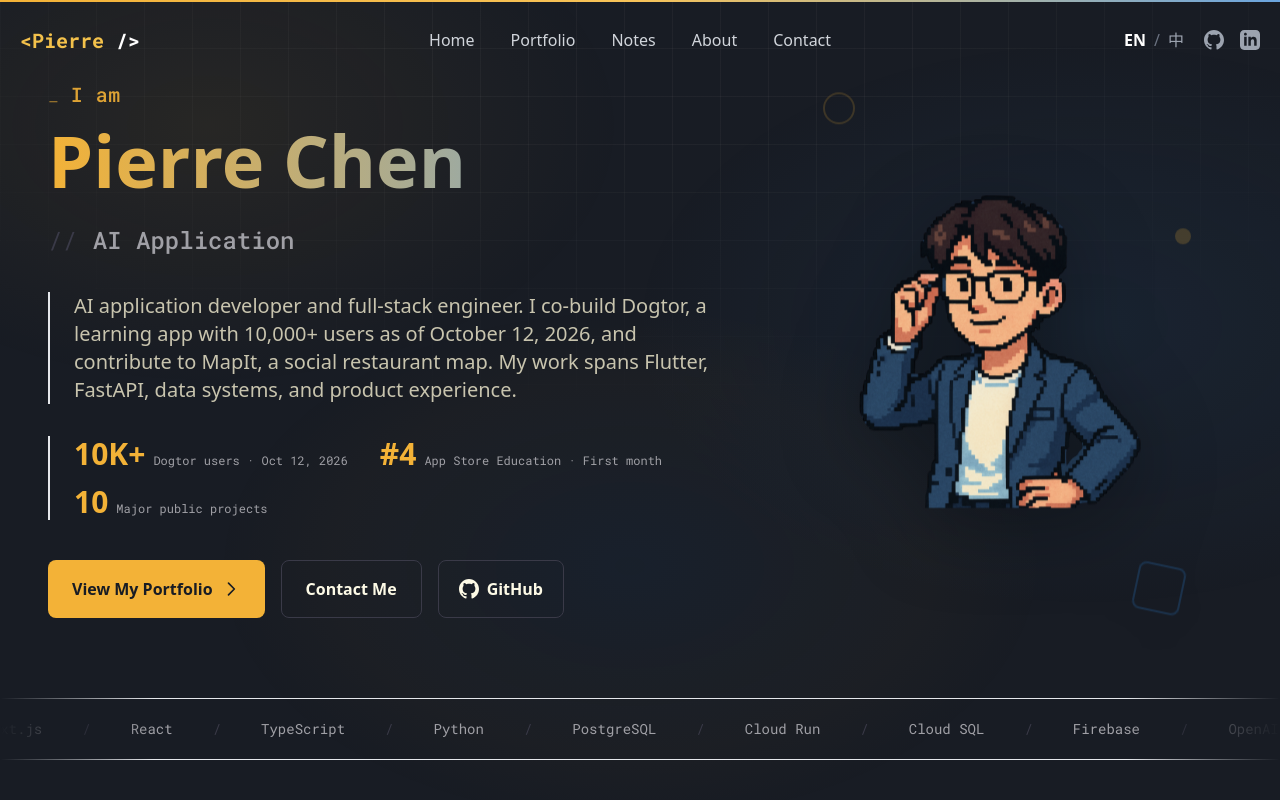
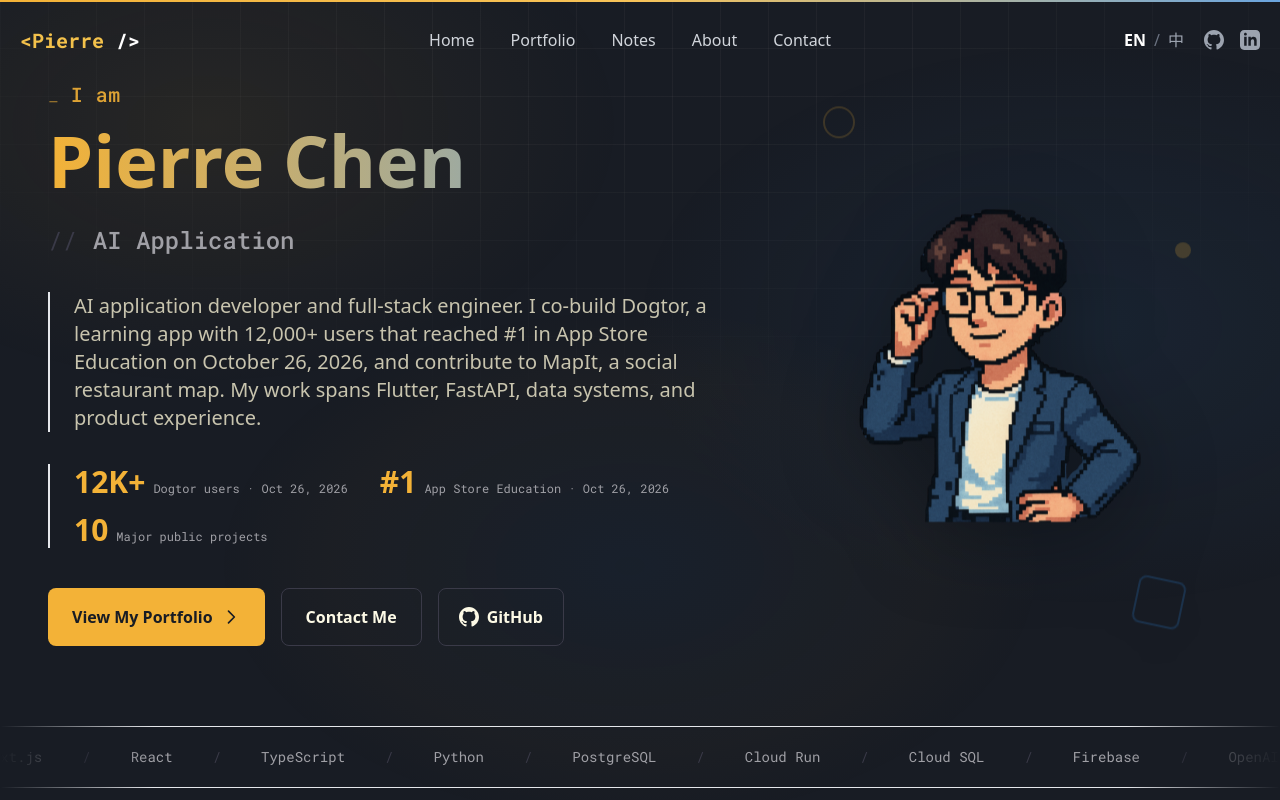
Before and after one commit to pierrechen2001/pierre-portfolio, a Next.js app: page / in a window 1280 px wide. Shown: the top 800 px of the page. Built offline with nearby package versions, Linux system fonts and the light colour scheme.

Commit message:
content: update Dogtor to Education number one and 12K users

```diff
--- a/src/app/page.tsx
+++ b/src/app/page.tsx
@@ -117,8 +117,8 @@ export default function Home() {
                 {/* Achievement Stats Strip - Mobile */}
                 <div className="flex flex-wrap gap-x-6 gap-y-2">
                   {[
-                    { value: '10K+', label: language === 'zh' ? 'Dogtor 用戶 · 2026/10/12' : 'Dogtor users · Oct 12, 2026' },
-                    { value: '#4',   label: language === 'zh' ? 'App Store 教育類 · 上線首月' : 'App Store Education · First month' },
+                    { value: '12K+', label: language === 'zh' ? 'Dogtor 用戶 · 2026/10/26' : 'Dogtor users · Oct 26, 2026' },
+                    { value: '#1',   label: language === 'zh' ? 'App Store 教育類 · 2026/10/26' : 'App Store Education · Oct 26, 2026' },
                     { value: String(projects.length), label: language === 'zh' ? '大型公開專案' : 'Major public projects' },
                   ].map(stat => (
                     <div key={stat.value} className="flex items-baseline gap-1.5">
@@ -206,8 +206,8 @@ export default function Home() {
                 {/* Achievement Stats Strip */}
                 <motion.div variants={staggerItem} className="flex flex-wrap gap-x-8 gap-y-3 pl-6 border-l-2 border-[var(--primary)]/20">
                   {[
-                    { value: '10K+', label: language === 'zh' ? 'Dogtor 用戶 · 2026/10/12' : 'Dogtor users · Oct 12, 2026' },
-                    { value: '#4',   label: language === 'zh' ? 'App Store 教育類 · 上線首月' : 'App Store Education · First month' },
+                    { value: '12K+', label: language === 'zh' ? 'Dogtor 用戶 · 2026/10/26' : 'Dogtor users · Oct 26, 2026' },
+                    { value: '#1',   label: language === 'zh' ? 'App Store 教育類 · 2026/10/26' : 'App Store Education · Oct 26, 2026' },
                     { value: String(projects.length), label: language === 'zh' ? '大型公開專案' : 'Major public projects' },
                   ].map(stat => (
                     <div key={stat.value} className="flex items-baseline gap-2">
--- a/src/contexts/LanguageContext.tsx
+++ b/src/contexts/LanguageContext.tsx
@@ -16,7 +16,7 @@ const translations = {
     // 頁面頭部
     'iam': 'I am',
     'fullname': 'Pierre Chen',
-    'description': 'AI application developer and full-stack engineer. I co-build Dogtor, a learning app with 10,000+ users as of October 12, 2026, and contribute to MapIt, a social restaurant map. My work spans Flutter, FastAPI, data systems, and product experience.',
+    'description': 'AI application developer and full-stack engineer. I co-build Dogtor, a learning app with 12,000+ users that reached #1 in App Store Education on October 26, 2026, and contribute to MapIt, a social restaurant map. My work spans Flutter, FastAPI, data systems, and product experience.',
     'view_portfolio': 'View My Portfolio',
     'contact_me': 'Contact Me',
     'resume': 'Resume',
@@ -46,7 +46,7 @@ const translations = {
     'about_page_title': 'About Me',
     'about_page_description': 'From chemistry research to information management and AI application development, with experience across product, data, and mobile engineering.',
     'who_am_i': 'Who Am I',
-    'about_intro_1': 'Hi, I\'m Pierre. I am an AI Application Developer Intern at Aiii.AI and a co-founder and software engineer building Dogtor. As of October 12, 2026, Dogtor has reached 10,000+ users; it ranked #4 in App Store Education in its first month after launch.',
+    'about_intro_1': 'Hi, I\'m Pierre. I am an AI Application Developer Intern at Aiii.AI and a co-founder and software engineer building Dogtor. On October 26, 2026, Dogtor reached #1 in App Store Education and added 2,000 users in one day, bringing its total to 12,000+ users.',
     'about_intro_2': 'My path began in chemistry research and continued into information management. I use that research mindset to map user problems, design data flows, and test product decisions before refining the implementation.',
     'about_intro_3': 'At Akira Dialog Tech, I worked on backend APIs and synthetic-data research. I also proposed the MapIt product concept and contribute to its NTU capstone development and HCI feasibility research, and have built client and education tools through Superb Education.',
     'work_experience': 'Work Experience',
@@ -76,7 +76,7 @@ const translations = {
     'dogtor_company': 'SuperB Software Technology — DOGTOR',
     'dogtor_period': 'Apr 2026 - Present',
     'dogtor_description': 'Co-founded Dogtor and built AI features, backend data systems, and the student learning product.',
-    'dogtor_achievement_1': 'Reached 10,000+ Dogtor users as of October 12, 2026; recorded 2,600 MAU and #4 in App Store Education in the first month after launch',
+    'dogtor_achievement_1': 'Reached #1 in App Store Education on October 26, 2026; added 2,000 users that day, bringing Dogtor to 12,000+ total users; recorded 2,600 MAU in the first month after launch',
     'dogtor_achievement_2': 'Proposed the overall architecture: knowledge-graph-based scoring, multi-model question checks across Taiwanese and SAT/AP curricula, and live personalized review',
     'dogtor_achievement_3': 'Built paid parent analytics that turns learning data into AI-generated weakness analyses and guidance',
 
@@ -164,7 +164,7 @@ const translations = {
     // 頁面頭部
     'iam': '我是',
     'fullname': 'Pierre Chen',
-    'description': '從 0 到上架的全端開發者，熱愛把想法變成真正有人在用的產品！Dogtor AI 上線首月就衝上 App Store 教育類第 4 名，至今已陪伴超過 10,000 位用戶學習。從 Flutter、FastAPI 到資料系統與產品體驗，我享受打磨每一個讓使用者會心一笑的細節。',
+    'description': '從 0 到上架的全端開發者，熱愛把想法變成真正有人在用的產品！Dogtor AI 於 2026 年 10 月 26 日登上 App Store 教育類第 1 名，已陪伴超過 12,000 位用戶學習。從 Flutter、FastAPI 到資料系統與產品體驗，我享受打磨每一個讓使用者會心一笑的細節。',
     'view_portfolio': '查看我的作品',
     'contact_me': '聯繫我',
     'resume': '履歷',
@@ -194,7 +194,7 @@ const translations = {
     'about_page_title': '關於我',
     'about_page_description': '從化學研究轉向資訊管理與 AI 應用開發，累積產品、資料與行動端的實作經驗。',
     'who_am_i': '我是誰',
-    'about_intro_1': '嗨，我是 Pierre，目前在 Aiii.AI 擔任 AI 應用開發實習生，也是 Dogtor 的共同創辦人與軟體工程師。截至 2026 年 10 月 12 日，Dogtor 已累積超過 10,000 位用戶；上線首月登上 App Store 教育類第 4 名。',
+    'about_intro_1': '嗨，我是 Pierre，目前在 Aiii.AI 擔任 AI 應用開發實習生，也是 Dogtor 的共同創辦人與軟體工程師。2026 年 10 月 26 日，Dogtor 登上 App Store 教育類第 1 名，當日新增 2,000 位用戶，累積用戶超過 12,000 位。',
     'about_intro_2': '我從化學研究走進資訊管理。研究訓練讓我習慣先釐清問題、整理資料流程，再設計系統並反覆驗證產品決策。',
     'about_intro_3': '曾在皓談心理科技投入後端 API 與合成資料研究。我提出 MapIt 的產品概念，目前與臺大資管專題團隊共同開發，研究從收藏到共同造訪的 HCI 與流程可行性；也透過精湛教育開發客戶與教學工具。',
     'work_experience': '工作經歷',
@@ -224,7 +224,7 @@ const translations = {
     'dogtor_company': 'SuperB Software Technology — DOGTOR 逗課',
     'dogtor_period': '2026年4月 - 現在',
     'dogtor_description': '共同創辦 Dogtor，開發 AI 功能、後端資料系統與學生學習產品。',
-    'dogtor_achievement_1': '截至 2026 年 10 月 12 日，Dogtor 累積超過 10,000 位用戶；上線首月達到 2,600 MAU，並登上 App Store 教育類第 4 名',
+    'dogtor_achievement_1': '2026 年 10 月 26 日登上 App Store 教育類第 1 名，當日新增 2,000 位用戶，累積超過 12,000 位；上線首月達到 2,600 MAU',
     'dogtor_achievement_2': '提出整體架構，結合知識圖譜計分、台灣國高中與 SAT／AP 題庫的多模型檢查，以及已開放的個人化複習',
     'dogtor_achievement_3': '開發付費家長分析功能，將學習資料轉成 AI 弱點分析與個人化建議',
 
--- a/src/data/projects.ts
+++ b/src/data/projects.ts
@@ -195,12 +195,12 @@ export const projects: Project[] = [
       zh: 'DOGTOR 逗課 AI 學習軟體'
     },
     description: {
-      en: 'An AI learning companion that helps students keep a study rhythm through practice and feedback; co-built for 10,000+ users as of October 12, 2026.',
-      zh: '從補教現場出發的 AI 學伴，透過練習與即時回饋幫學生維持學習節奏；共同打造，截至 2026 年 10 月 12 日累積超過 10,000 位用戶。'
+      en: 'An AI learning companion that helps students keep a study rhythm through practice and feedback; co-built for 12,000+ users and reached #1 in App Store Education on October 26, 2026.',
+      zh: '從補教現場出發的 AI 學伴，透過練習與即時回饋幫學生維持學習節奏；共同打造，於 2026 年 10 月 26 日登上 App Store 教育類第 1 名，累積超過 12,000 位用戶。'
     },
     fullDescription: {
       en: `
-        Dogtor (逗課) is an AI learning app for secondary-school students. It combines question practice, error tracking, learning progress, and personalized guidance. As of October 12, 2026, the product has reached 10,000+ users. In its first month after launch, it reached 2,600 monthly active users and ranked #4 in App Store Education.
+        Dogtor (逗課) is an AI learning app for secondary-school students. It combines question practice, error tracking, learning progress, and personalized guidance. On October 26, 2026, it reached #1 in App Store Education and added 2,000 users in one day, bringing its total to 12,000+ users. In its first month after launch, it reached 2,600 monthly active users.
 
         As a co-founder and software engineer, I proposed the overall system architecture, connecting knowledge-graph-based learning scores, AI question generation and multi-model checks, personalized review, and parent analytics. Multi-model checking covers nearly all Taiwanese junior and senior high school subjects and international curricula including SAT and AP. Personalized review is live. I also work on the production backend and data systems, including LLM orchestration, event collection, FastAPI APIs, Cloud Run and Cloud SQL.
 
@@ -209,7 +209,7 @@ export const projects: Project[] = [
         The team is also conducting human–computer interaction (HCI) research related to Dogtor; the study is still in progress.
       `,
       zh: `
-        Dogtor（逗課）是為國高中生設計的 AI 學習 App，整合題目練習、錯題追蹤、學習進度與個人化建議。截至 2026 年 10 月 12 日，產品已累積超過 10,000 位用戶；上線首月達到 2,600 位月活躍用戶（MAU），並登上 App Store 教育類第 4 名。
+        Dogtor（逗課）是為國高中生設計的 AI 學習 App，整合題目練習、錯題追蹤、學習進度與個人化建議。2026 年 10 月 26 日登上 App Store 教育類第 1 名，當日新增 2,000 位用戶，累積用戶超過 12,000 位；上線首月達到 2,600 位月活躍用戶（MAU）。
 
         作為共同創辦人與軟體工程師，我提出整體系統架構，串起知識圖譜與知識分數、AI 題庫生成與多模型檢查、個人化複習及家長分析。多模型檢查涵蓋幾乎所有台灣國高中科目，也包含 SAT／AP 等國際課程；個人化複習已正式開放。我也參與正式環境的後端與資料工作，包括 LLM 編排、事件蒐集、FastAPI API，以及 Cloud Run 和 Cloud SQL 部署。
 
@@ -279,8 +279,8 @@ export const projects: Project[] = [
           icon: 'database'
         },
         {
-          title: 'App Store Launch',
-          description: 'Launched on the App Store and ranked #4 in Education in its first month.',
+          title: '#1 in App Store Education',
+          description: 'Reached #1 in App Store Education on October 26, 2026; added 2,000 users that day, bringing the total to 12,000+ users.',
           type: 'achievement',
           icon: 'trophy'
         }
@@ -311,8 +311,8 @@ export const projects: Project[] = [
           icon: 'database'
         },
         {
-          title: 'App Store 上架',
-          description: '成功上架 App Store，上線首月登上教育類第 4 名。',
+          title: 'App Store 教育類第 1 名',
+          description: '2026 年 10 月 26 日登上 App Store 教育類第 1 名，當日新增 2,000 位用戶，累積超過 12,000 位。',
           type: 'achievement',
           icon: 'trophy'
         }
```
